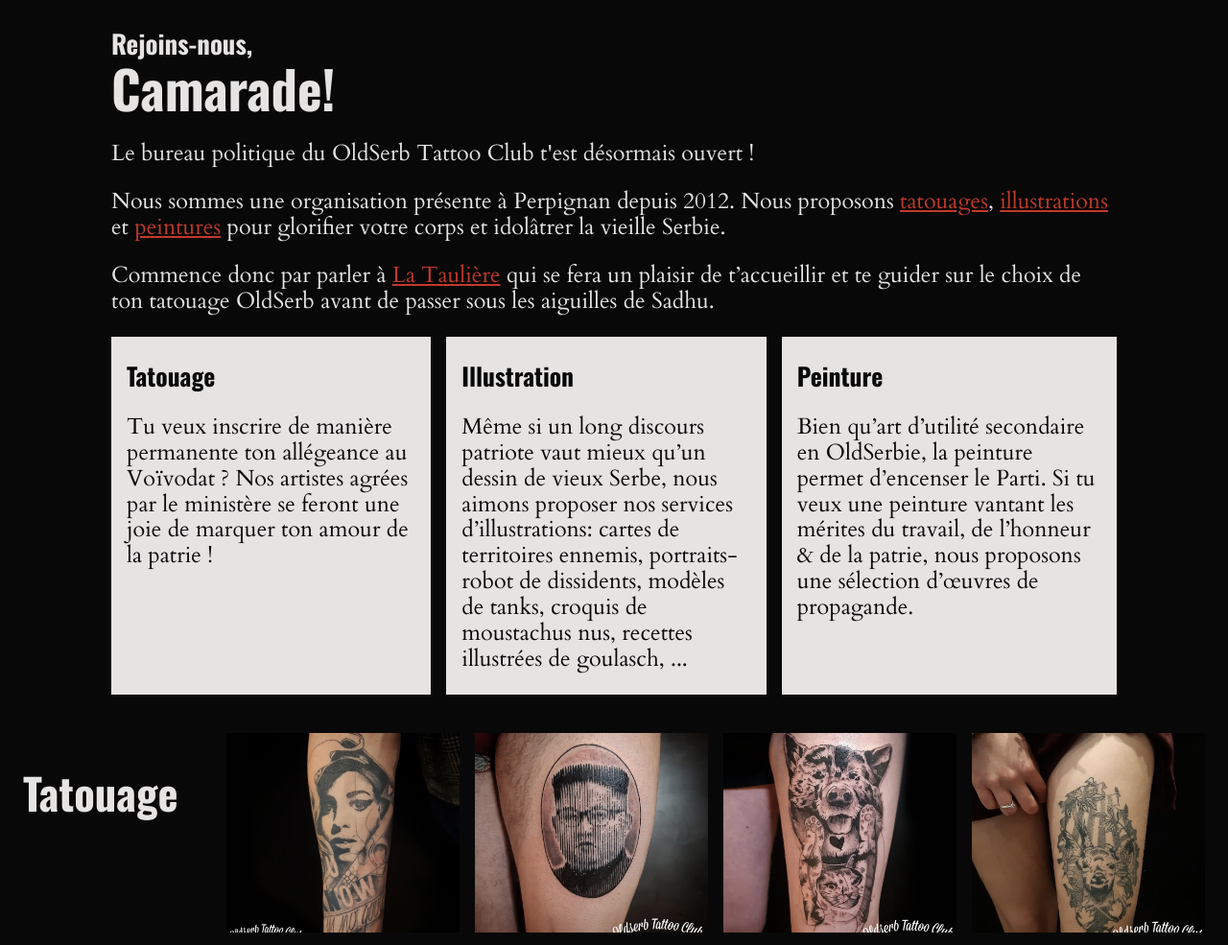
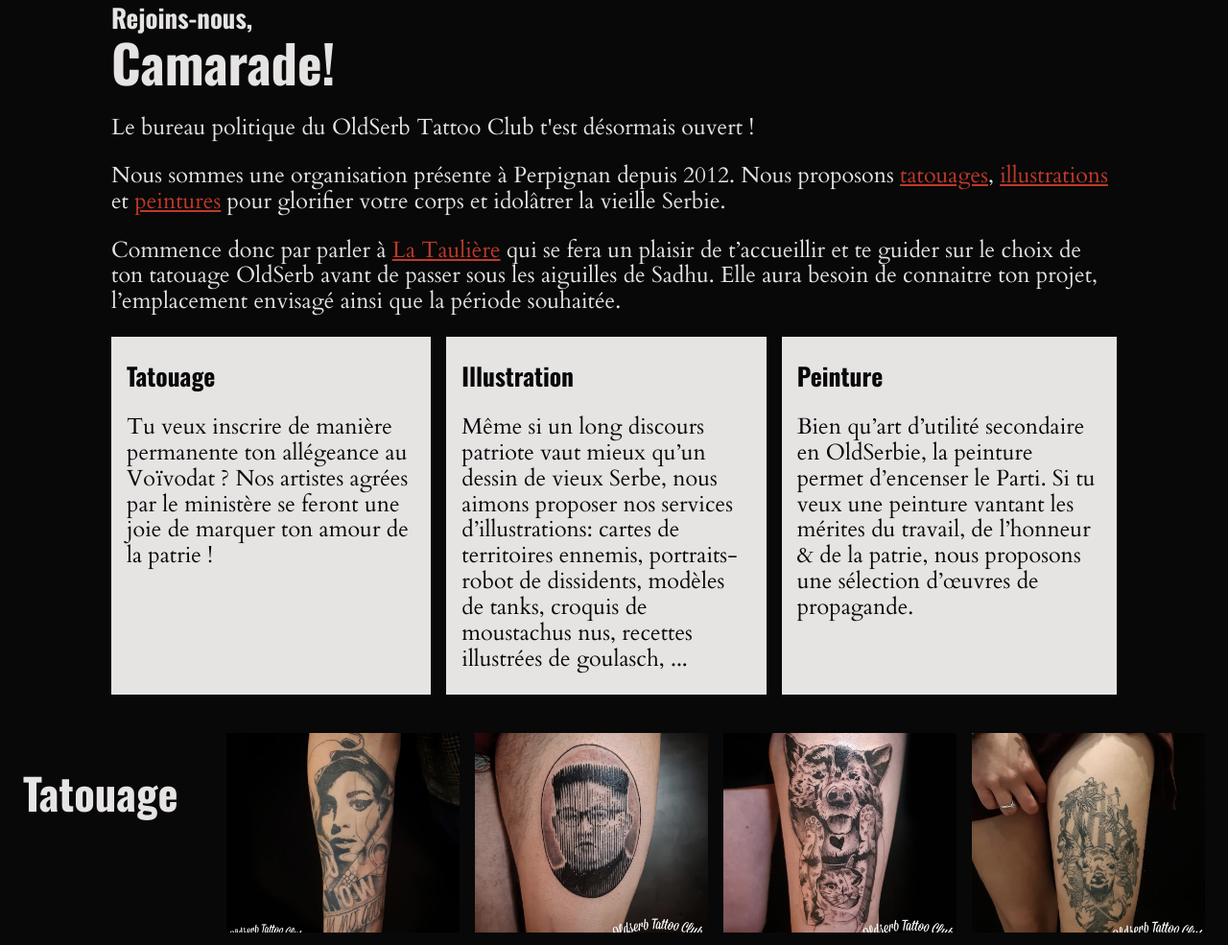
Before and after one commit to oldserbtattooclub/oldserbtattooclub, a plain HTML site: page index.html in a window 1280 px wide. Shown: the part 860-1845 px from the top of the page at 96% size. Drawn offline with nearby package versions, Linux system fonts and the light colour scheme.

Commit message:
Content update on welcome section

```diff
--- a/index.html
+++ b/index.html
@@ -76,7 +76,7 @@
       <h1>Camarade!</h1>
       <p>Le bureau politique du OldSerb Tattoo Club t'est désormais ouvert !</p>
       <p>Nous sommes une organisation présente à Perpignan depuis 2012. Nous proposons <a href="#gallery-tatouage" title="Accède à notre galerie de tatouages">tatouages</a>, <a href="#gallery-illustration" title="Accède à notre galerie d'illustrations">illustrations</a> et <a href="#gallery-peinture" title="Accède à notre galerie de peintures">peintures</a> pour glorifier votre corps et idolâtrer la vieille Serbie.</p>
-      <p>Commence donc par parler à <a href="#contact" title="Retrouve toutes nos informations de contact">La Taulière</a> qui se fera un plaisir de t’accueillir et te guider sur le choix de ton tatouage OldSerb avant de passer sous les aiguilles de Sadhu.</p>
+      <p>Commence donc par parler à <a href="#contact" title="Retrouve toutes nos informations de contact">La Taulière</a> qui se fera un plaisir de t’accueillir et te guider sur le choix de ton tatouage OldSerb avant de passer sous les aiguilles de Sadhu. Elle aura besoin de connaitre ton projet, l’emplacement envisagé ainsi que la période souhaitée.</p>
     </div>
     <div class="intro-card intro-tatouage">
       <a href="#gallery-tatouage" title="Voir nos tatouages">
```
